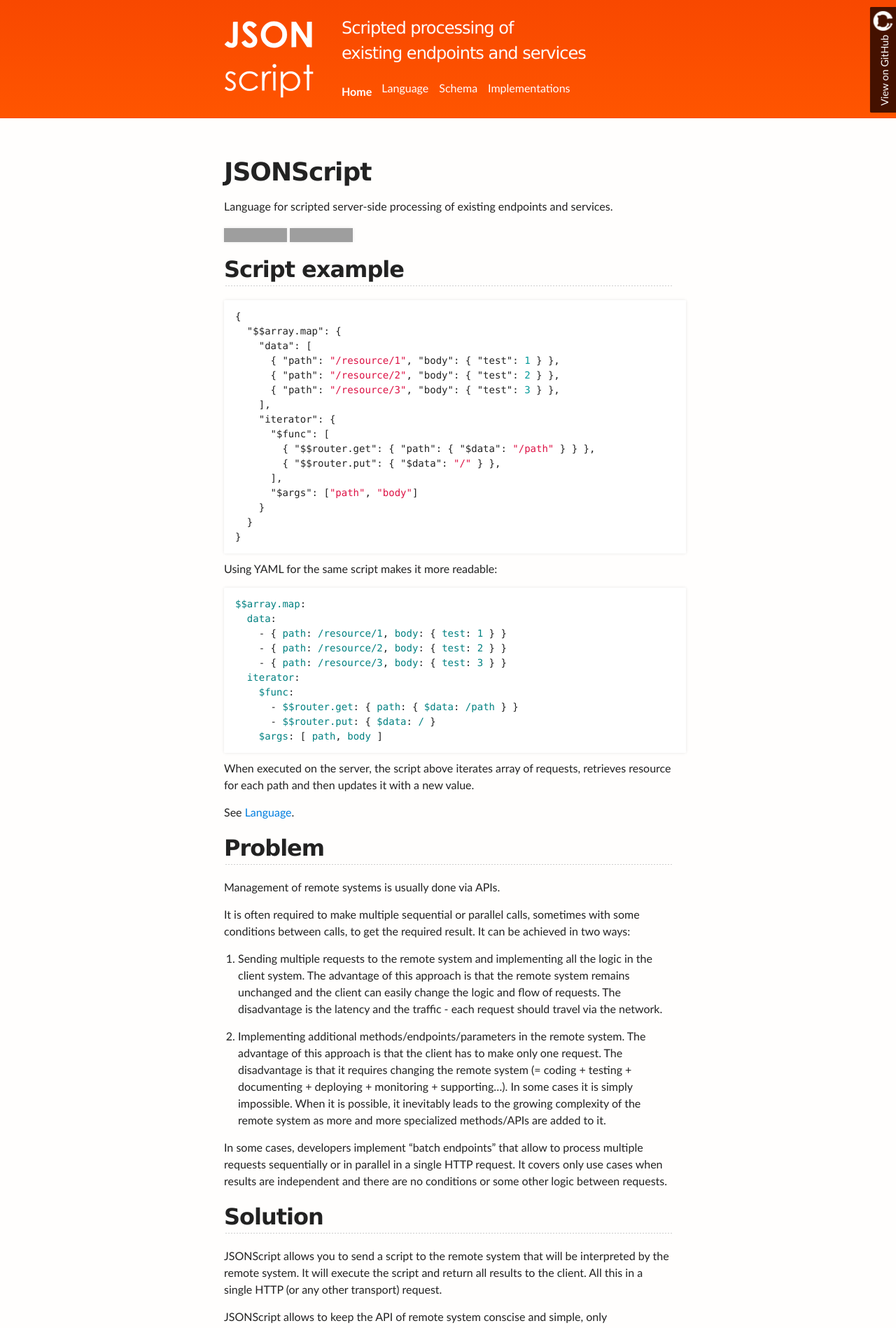
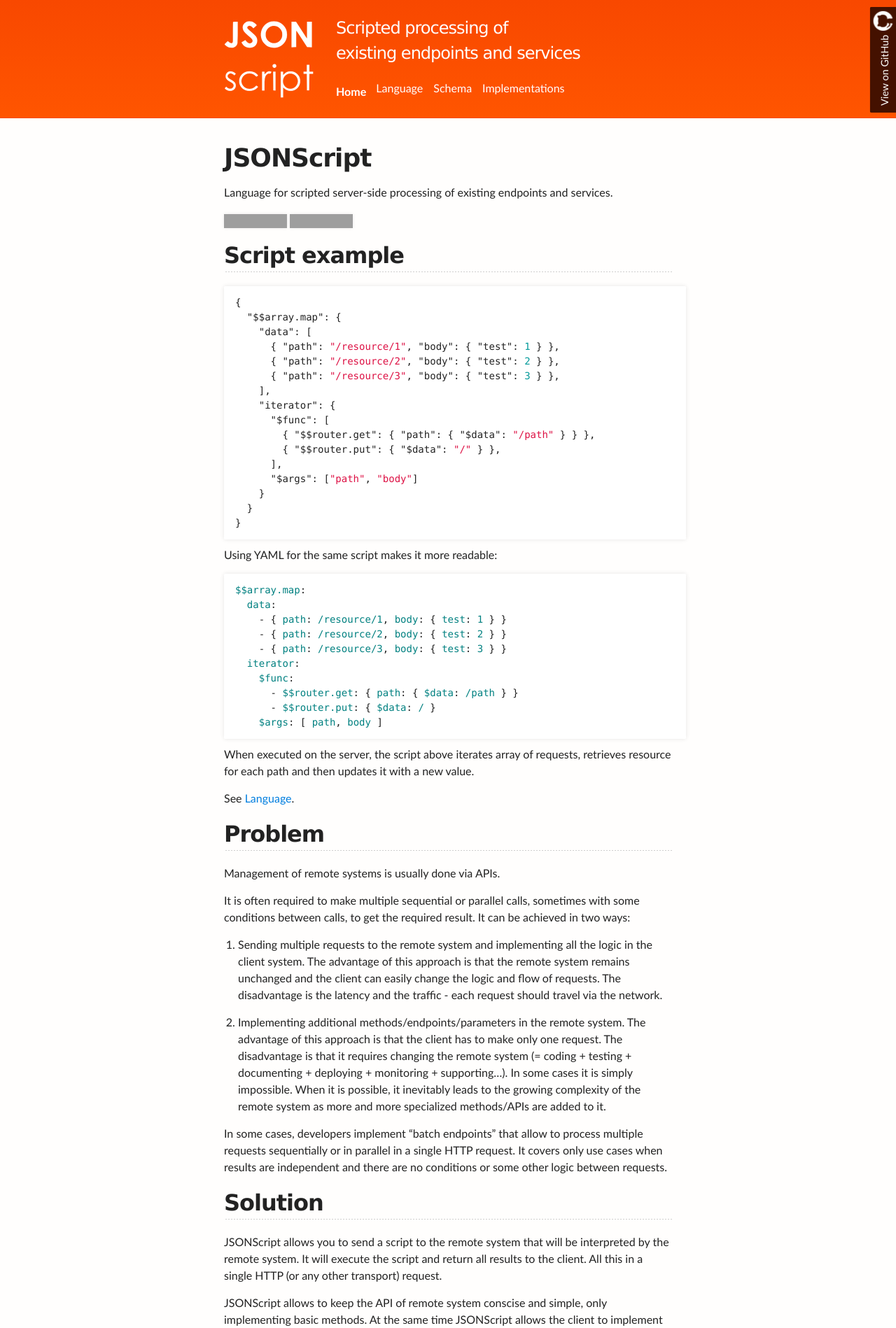
Before and after one commit to JSONScript/jsonscript, a Jekyll site: the page built from index.md, in a window 1280 px wide. Shown: the top 1898 px of the page at 70% size. Built offline with Jekyll 4.4.1, drawn with Linux system fonts in a browser that asks for light colours; some of the changed text lies outside the part shown; grey boxes are pictures that could not be loaded.

Commit message:
fix small page

```diff
--- a/_layouts/main.html
+++ b/_layouts/main.html
@@ -18,7 +18,9 @@
     <div id="header_wrap" class="outer">
       <a id="forkme_banner" href="https://github.com/JSONScript/jsonscript">View on GitHub</a>
       <header class="inner">
-        <img id="project_logo" src="images/logo.png" width="128px" alt="JSONScript">
+        <a href="/">
+          <img id="project_logo" src="images/logo.png" width="128px" alt="JSONScript">
+        </a>
         <h2 id="project_tagline">Scripted processing of<br>existing endpoints and services</h1>
 
         {% include nav.html %}
@@ -36,7 +38,7 @@
     <!-- FOOTER  -->
     <div id="footer_wrap" class="outer">
       <footer class="inner">
-        <p class="copyright">JSONScript maintained by <a href="https://github.com/JSONScript">JSONScript</a></p>
+        <p class="copyright"><a href="https://github.com/JSONScript">JSONScript</a></p>
       </footer>
     </div>
 
--- a/stylesheets/stylesheet.css
+++ b/stylesheets/stylesheet.css
@@ -1,13 +1,8 @@
-/*******************************************************************************
-Slate Theme for GitHub Pages
-by Jason Costello, @jsncostello
-*******************************************************************************/
-
 @import url(github-light.css);
 
-/*******************************************************************************
-MeyerWeb Reset
-*******************************************************************************/
+html, body {
+  height: 100%;
+}
 
 html, body, div, span, applet, object, iframe,
 h1, h2, h3, h4, h5, h6, p, blockquote, pre,
@@ -197,7 +192,7 @@
 pre {
   width: 100%;
   padding: 10px;
-  box-shadow: 0 0 4px rgba(0,0,0,.1);
+  box-shadow: 0 0 6px rgba(0,0,0,.1);
   overflow: auto;
 }
 
@@ -339,7 +334,7 @@
   border: none;
   float: left;
   padding: 0;
-  margin-right: 40px;
+  margin-right: 32px;
   box-shadow: none;
   -webkit-box-shadow: none;
   -moz-box-shadow: none;
@@ -368,10 +363,11 @@
   background: #fffefd;
   border-top: 1px solid #f84800;
   border-bottom: 1px solid #f84800;
+  min-height: 100%;
 }
 
 #main_content {
-  padding-top: 40px;
+  padding-top: 20px;
 }
 
 #footer_wrap {
```
